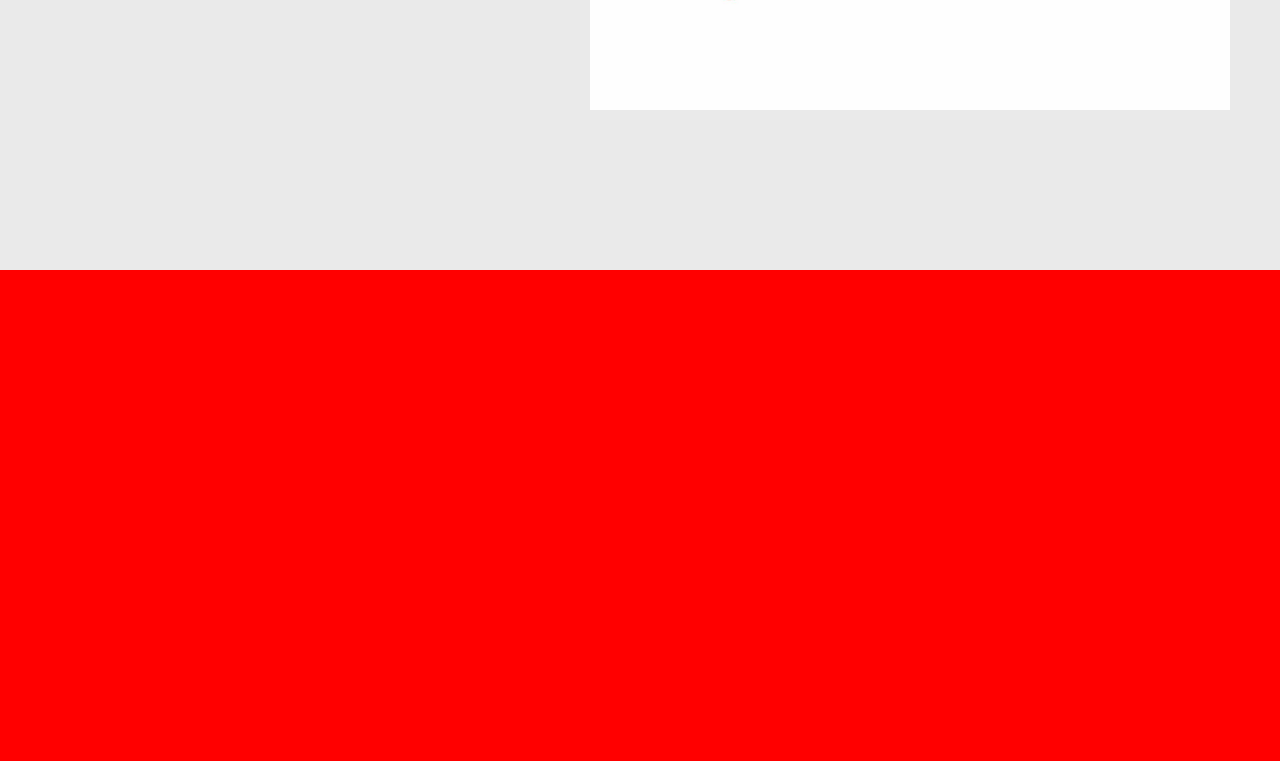
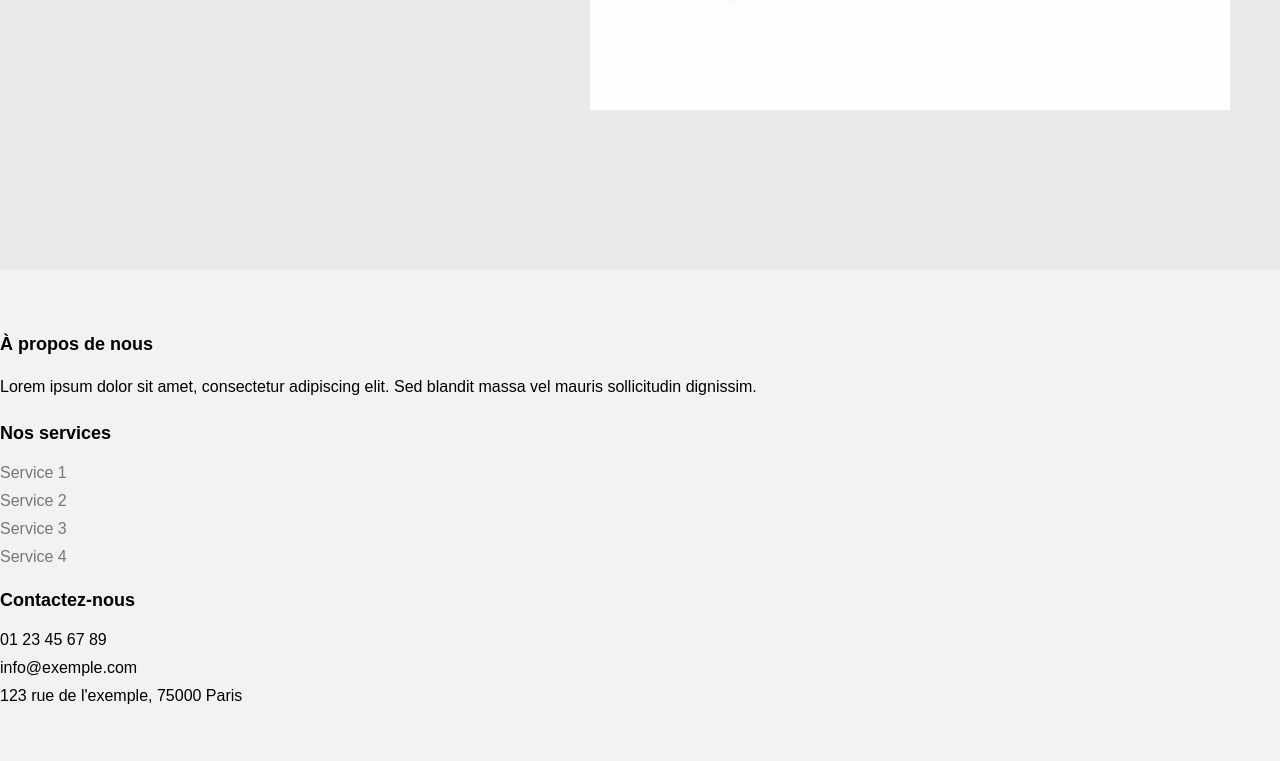
Before and after one commit to JasonAfs/gitprojet, a website: page index.html in a window 1280 px wide. Shown: the part 530-1291 px from the top of the page. Before the commit the page ends 800 px from the top, so only its background shows below. Drawn offline with Linux system fonts and the light colour scheme.

Commit message:
création du footer - resout#13

```diff
--- a/index.html
+++ b/index.html
@@ -24,6 +24,34 @@
         </div>
         <img class="hero-image" src="assets/image/git.jpg" alt="Image du projet">
       </div>
+      <footer>
+        <div class="container">
+          <div class="row">
+            <div class="col-md-4">
+              <h4>À propos de nous</h4>
+              <p>Lorem ipsum dolor sit amet, consectetur adipiscing elit. Sed blandit massa vel mauris sollicitudin dignissim.</p>
+            </div>
+            <div class="col-md-4">
+              <h4>Nos services</h4>
+              <ul>
+                <li><a href="#">Service 1</a></li>
+                <li><a href="#">Service 2</a></li>
+                <li><a href="#">Service 3</a></li>
+                <li><a href="#">Service 4</a></li>
+              </ul>
+            </div>
+            <div class="col-md-4">
+              <h4>Contactez-nous</h4>
+              <ul>
+                <li><i class="fa fa-phone"></i> 01 23 45 67 89</li>
+                <li><i class="fa fa-envelope"></i> info@exemple.com</li>
+                <li><i class="fa fa-map-marker"></i> 123 rue de l'exemple, 75000 Paris</li>
+              </ul>
+            </div>
+          </div>
+        </div>
+      </footer>
+
   </body>
   <script src="script.js"></script>
 </html>
--- a/styles.css
+++ b/styles.css
@@ -98,3 +98,52 @@ header {
       display: block;
     }
   }
+  footer {
+    background-color: #f2f2f2;
+    padding: 40px 0;
+  }
+
+  footer h4 {
+    font-size: 18px;
+    font-weight: bold;
+    margin-bottom: 20px;
+  }
+
+  footer p {
+    line-height: 1.5;
+    margin-bottom: 20px;
+  }
+
+  footer ul {
+    list-style: none;
+    padding-left: 0;
+  }
+
+  footer ul li {
+    margin-bottom: 10px;
+  }
+
+  footer ul li a {
+    color: #777;
+    text-decoration: none;
+  }
+
+  footer ul li a:hover {
+    color: #333;
+  }
+
+  @media (max-width: 767px) {
+    footer .container {
+      text-align: center;
+    }
+
+    footer .row {
+      display: flex;
+      flex-wrap: wrap;
+      justify-content: center;
+    }
+
+    footer .col-md-4 {
+      margin-bottom: 40px;
+    }
+  }
```
